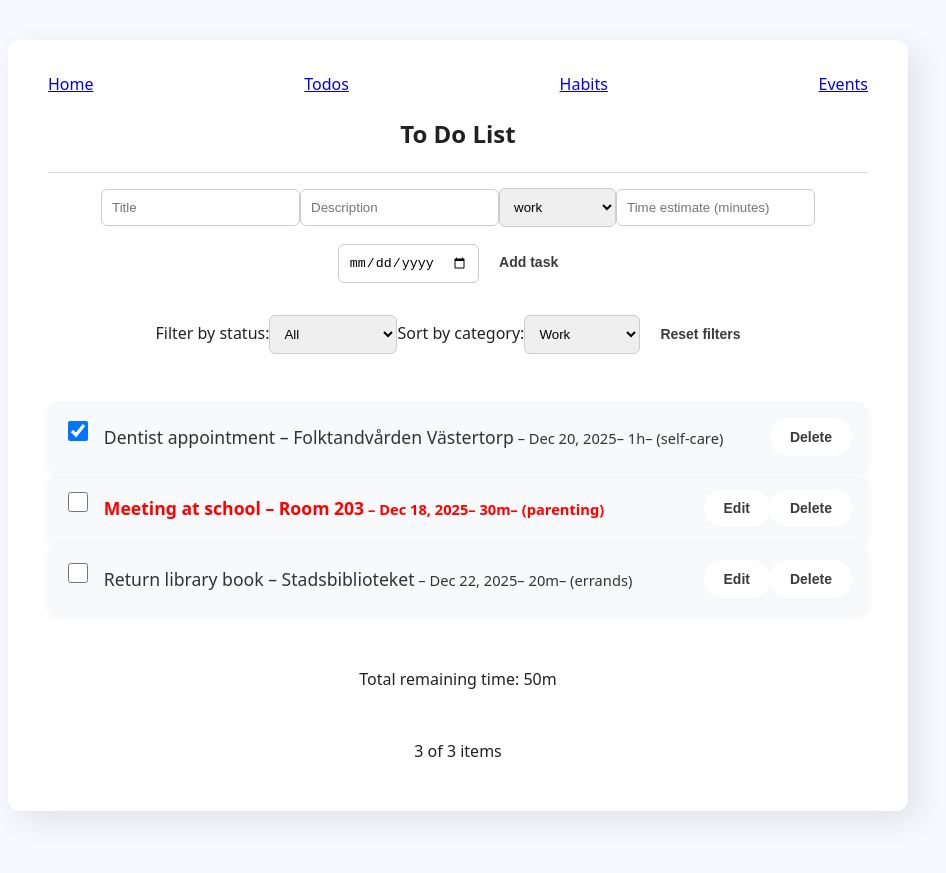
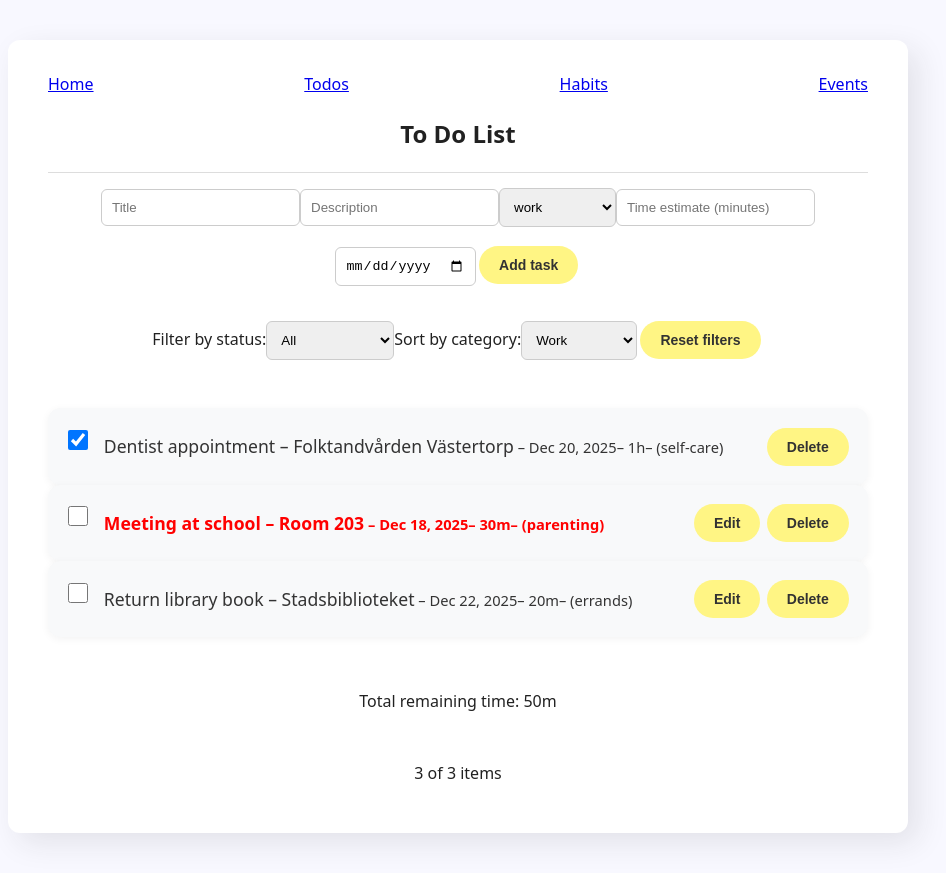
Before and after one commit to annaangvallskeppstedt-spec/Projektarbete-grupp-6, a React (Vite) app: page /Todos in a window 1280 px wide. Shown: the whole page, without its empty margins (182-1128 px from the left). Before the commit the page ends 851 px from the top, so only its background shows below. Built offline with nearby package versions, Linux system fonts and the light colour scheme.

Commit message:
Fixed CSS

```diff
--- a/src/components/Habitlist.jsx
+++ b/src/components/Habitlist.jsx
@@ -43,9 +43,9 @@ const Habitlist = () => {
                         <p>Priority: {habit.priority} </p>
                         <p>Progress: {habit.progress} / {habit.goal}</p>
 
-                            <button className="inc-dec-btn" onClick={() => increment(habit.id)}>➕ Add</button>
-                            <button className="inc-dec-btn" onClick={() => decrement(habit.id)}>↩️ Undo</button>
-                            <button className="reset-btn" onClick={() => resetHabit(habit.id)}>Reset</button>
+                            <button onClick={() => increment(habit.id)}>➕ Add</button>
+                            <button onClick={() => decrement(habit.id)}>↩️ Undo</button>
+                            <button onClick={() => resetHabit(habit.id)}>Reset</button>
                             <br />
                             <button className="delete-btn" onClick={() => removeHabit(habit.id)}>🗑️ Delete</button>
 
--- a/src/index.css
+++ b/src/index.css
@@ -26,16 +26,19 @@ h1 {
 }
 
 button {
-  border: none;
+  border: rgb(255, 238, 52);
   border-radius: 50px;
-  color: #3b3c3a;
-  background-color: rgb(255, 255, 255);
+  color: #323232;
+  background-color: rgb(255, 245, 132);
   cursor: pointer;
   height: 38px;
   font-size: 14px;
   font-weight: bold;
   padding: 8px 20px;
   transition: 0.3s;
+  width: auto;
+  align-self: center;
+  margin: 0.2rem;
 }
 
 button:hover {
```
